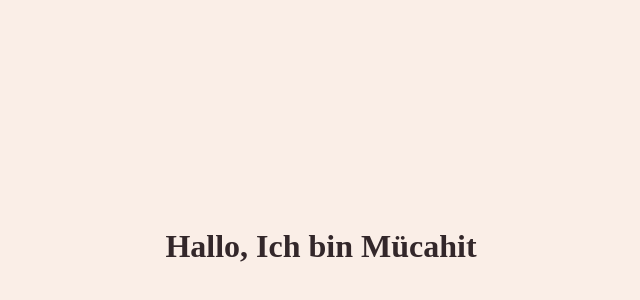
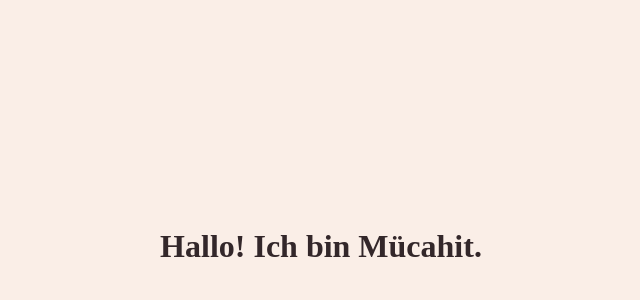
Before and after one commit to Whealbrook/Portfolio, a plain HTML site: page index.html in a window 1280 px wide. Shown: the part 154-454 px from the top of the page, without its empty margins (319-959 px from the left). Drawn offline with Linux system fonts and the light colour scheme.

Commit message:
Update index.html

```diff
--- a/index.html
+++ b/index.html
@@ -8,8 +8,10 @@
     <title>Portfolio</title>
 </head>
 <body>
+
     <header>
-    <h1>Hallo, Ich bin Mücahit</h1>
+        <h1>Hallo! Ich bin Mücahit.</h1>
     </header>
+
 </body>
 </html>
```
